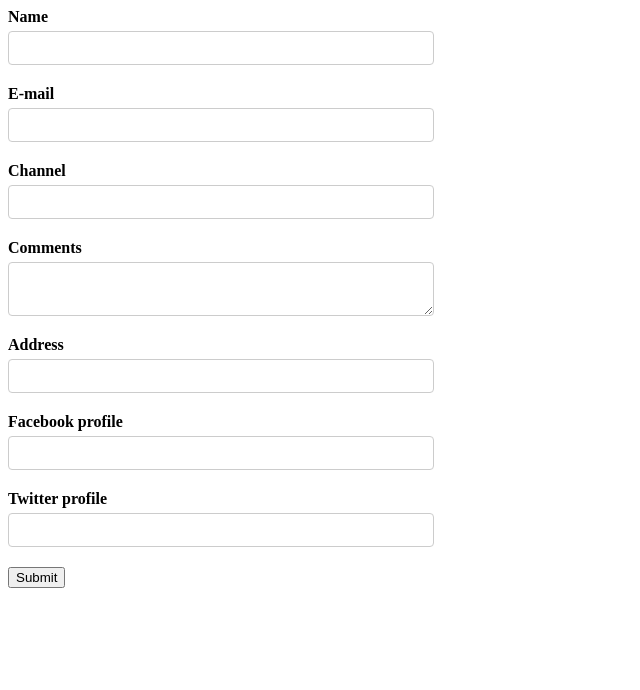
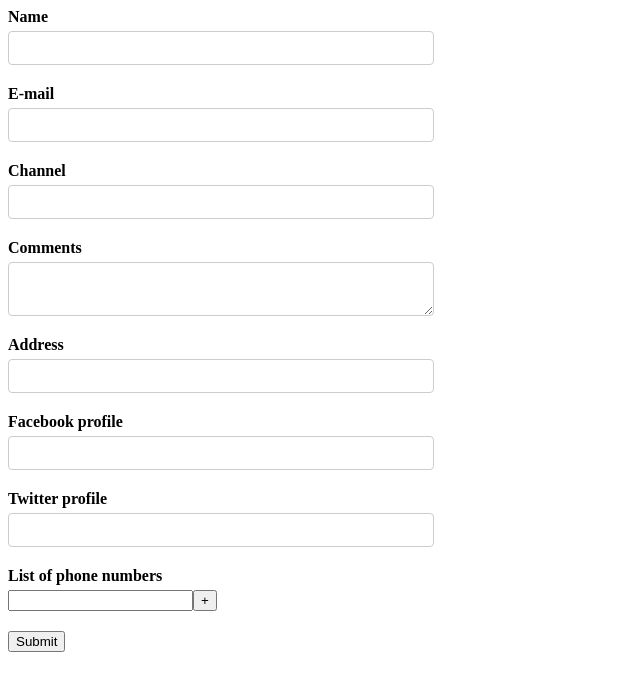
Before and after one commit to alaminsheikh01/React-formik-validation, a React (Create React App) app: page / in a window 1280 px wide. Shown: the top 690 px of the page, without its empty margins (0-640 px from the left). Built offline with nearby package versions, Linux system fonts and the light colour scheme.

Commit message:
FieldArray

```diff
--- a/src/components/YoutubeForm.jsx
+++ b/src/components/YoutubeForm.jsx
@@ -1,5 +1,5 @@
 import React from "react";
-import { Formik, Form, Field, ErrorMessage } from "formik";
+import { Formik, Form, Field, ErrorMessage, FieldArray } from "formik";
 import * as Yup from "yup";
 
 const initialValues = {
@@ -12,11 +12,12 @@ const initialValues = {
     facebook: "",
     twitter: "",
   },
+  phNumbers: [""],
 };
 
-// const onSubmit = (values) => {
-//   console.log("Form data", values);
-// };
+const onSubmit = (values) => {
+  console.log("Form data", values);
+};
 
 // const validate = (values) => {
 //   // values.name values.email values.channel
@@ -54,7 +55,7 @@ function YoutubeForm() {
     <Formik
       initialValues={initialValues}
       validationSchema={validationSchema}
-      onSubmit={onsubmit}
+      onSubmit={onSubmit}
     >
       <Form>
         <div className="form-control">
@@ -107,6 +108,38 @@ function YoutubeForm() {
           <Field type="text" id="twitter" name="social.twitter" />
         </div>
 
+        <div className="form-control">
+          <label htmlFor="arrayList">List of phone numbers</label>
+          <FieldArray name="phNumbers">
+            {(fieldArrayProps) => {
+              console.log("FieldArrayProps: ", fieldArrayProps);
+              const { push, remove, form } = fieldArrayProps;
+              const { values } = form;
+              const { phNumbers } = values;
+
+              return (
+                <div>
+                  {phNumbers.map((phNumber, index) => (
+                    <div key={index}>
+                      <Field name={`phNumbers[${index}]`} />
+
+                      {index > 0 && (
+                        <button type="button" onClick={() => remove(index)}>
+                          -
+                        </button>
+                      )}
+
+                      <button type="button" onClick={() => push("")}>
+                        +
+                      </button>
+                    </div>
+                  ))}
+                </div>
+              );
+            }}
+          </FieldArray>
+        </div>
+
         <button type="submit">Submit</button>
       </Form>
     </Formik>
```
